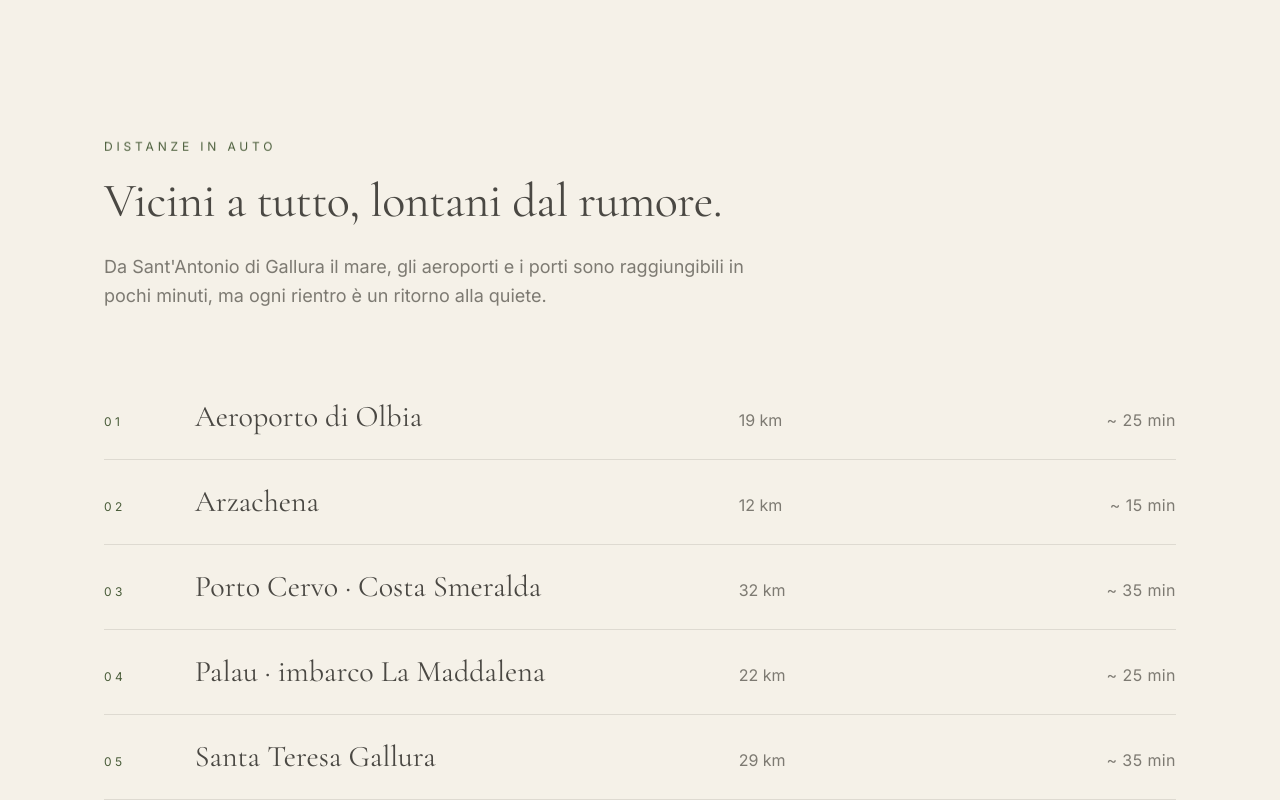
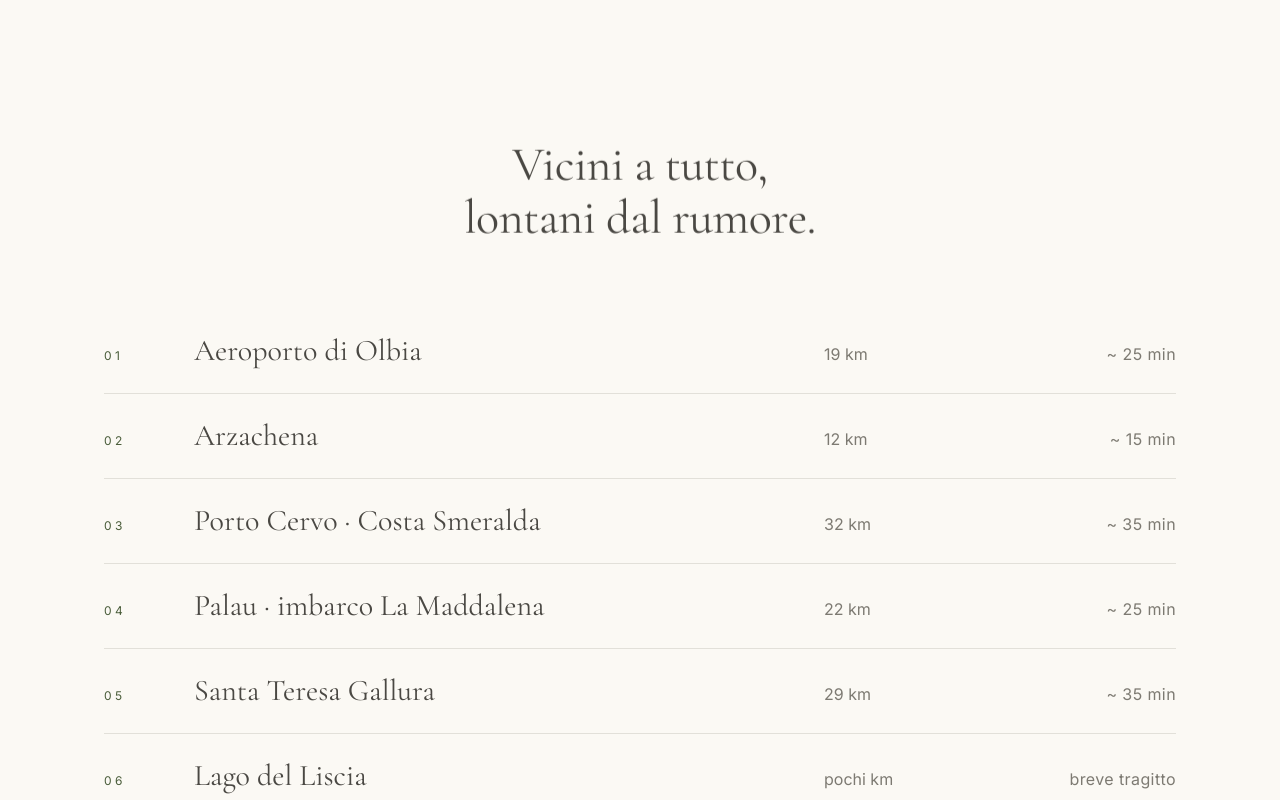
Before and after one commit to khapronyon/igna, a React (Vite) app: page /come-arrivare in a window 1280 px wide. Shown: the part 1200-2000 px from the top of the page. Built offline with nearby package versions, Linux system fonts and the light colour scheme.

Commit message:
ottimizzazione mobile

```diff
--- a/src/components/Amenities.jsx
+++ b/src/components/Amenities.jsx
@@ -18,7 +18,7 @@ export default function Amenities() {
     <section className="bg-calce-100">
       <div className="grid md:grid-cols-2 items-stretch min-h-[500px]">
 
-        <div className="flex flex-col justify-center px-10 sm:px-16 py-24 space-y-6">
+        <div className="flex flex-col justify-center px-10 sm:px-16 py-24 space-y-6 text-center md:text-left">
           <Reveal as="h2" className="font-display text-3xl sm:text-5xl text-granito-dark leading-[1.15]">
             L'essenziale,<br />curato.
           </Reveal>
--- a/src/components/Distances.jsx
+++ b/src/components/Distances.jsx
@@ -1,5 +1,4 @@
 import Reveal from './Reveal.jsx'
-import SectionHeader from './SectionHeader.jsx'
 
 const distances = [
   { place: 'Aeroporto di Olbia', km: '19 km', time: '~ 25 min' },
@@ -12,40 +11,41 @@ const distances = [
 
 export default function Distances() {
   return (
-    <section className="bg-calce-100 py-28 sm:py-36">
+    <section className="bg-calce-50 py-28 sm:py-36">
       <div className="max-w-6xl mx-auto px-6 sm:px-10">
-        <SectionHeader
-          eyebrow="Distanze in auto"
-          title="Vicini a tutto, lontani dal rumore."
-          subtitle="Da Sant'Antonio di Gallura il mare, gli aeroporti e i porti sono raggiungibili in pochi minuti, ma ogni rientro è un ritorno alla quiete."
-        />
+        <Reveal as="h2" className="font-display text-3xl sm:text-5xl text-granito-dark leading-[1.1] text-center mb-16">
+          Vicini a tutto,<br />lontani dal rumore.
+        </Reveal>
 
-        <div className="mt-16">
         <ul>
           {distances.map((d, i) => (
             <Reveal
               as="li"
               key={d.place}
               delay={Math.min((i % 3) + 1, 3)}
-                className="grid grid-cols-12 gap-4 items-baseline border-b border-granito-light/30 py-6"
+              className="grid grid-cols-12 gap-2 items-baseline border-b border-granito-light/30 py-6"
             >
-                <span className="col-span-1 text-xs tracking-[0.28em] uppercase text-macchia">
+              <span className="col-span-1 text-xs tracking-[0.28em] uppercase text-macchia hidden sm:block">
                 {String(i + 1).padStart(2, '0')}
               </span>
-                <span className="col-span-7 sm:col-span-6 font-display text-2xl sm:text-3xl text-granito-dark">
+              <span className="col-span-12 sm:col-span-7 font-display text-xl sm:text-3xl text-granito-dark text-center sm:text-left">
                 {d.place}
               </span>
-                <span className="col-span-2 sm:col-span-2 text-granito text-sm sm:text-base text-right sm:text-left">
+              <span className="hidden sm:block col-span-2 text-granito text-sm sm:text-base">
                 {d.km}
               </span>
-                <span className="col-span-2 sm:col-span-3 text-granito text-sm sm:text-base text-right tracking-wide">
+              <span className="hidden sm:block col-span-2 text-granito text-sm sm:text-base text-right tracking-wide">
                 {d.time}
               </span>
+              <div className="col-span-12 sm:hidden flex justify-center gap-4 text-sm text-granito mt-1">
+                <span>{d.km}</span>
+                <span>·</span>
+                <span>{d.time}</span>
+              </div>
             </Reveal>
           ))}
         </ul>
       </div>
-      </div>
     </section>
   )
 }
--- a/src/components/Footer.jsx
+++ b/src/components/Footer.jsx
@@ -3,12 +3,12 @@ import { Link } from 'react-router-dom'
 export default function Footer() {
   return (
     <footer className="bg-granito-dark text-calce/85">
-      <div className="max-w-7xl mx-auto px-6 sm:px-10 py-20 grid gap-12 md:grid-cols-4">
+      <div className="max-w-7xl mx-auto px-6 sm:px-10 py-20 grid gap-12 md:grid-cols-4 text-center md:text-left">
         <div>
           <img
             src={`${import.meta.env.BASE_URL}images/Igna/logo.png`}
             alt="Igna Country Retreat"
-            className="h-16 w-auto mb-6"
+            className="h-16 w-auto mb-6 mx-auto md:mx-0"
             style={{ filter: 'brightness(0) invert(1)' }}
           />
           <p className="text-sm leading-relaxed text-calce/70 max-w-xs">
@@ -44,7 +44,7 @@ export default function Footer() {
           <p className="text-xs tracking-[0.32em] uppercase text-calce/60 mb-5">
             Contatti
           </p>
-          <div className="flex gap-5 text-xs tracking-[0.28em] uppercase">
+          <div className="flex gap-5 text-xs tracking-[0.28em] uppercase justify-center md:justify-start">
             <a href="#" aria-label="Instagram" className="hover:text-calce transition-colors">Instagram</a>
             <a href="#" aria-label="Facebook" className="hover:text-calce transition-colors">Facebook</a>
           </div>
--- a/src/components/HowToArrive.jsx
+++ b/src/components/HowToArrive.jsx
@@ -20,7 +20,7 @@ export default function HowToArrive() {
     <section className="bg-calce-50">
       <div className="grid md:grid-cols-2 items-stretch min-h-[560px]">
 
-        <div className="flex flex-col justify-center px-10 sm:px-16 py-24 space-y-4">
+        <div className="flex flex-col justify-center px-10 sm:px-16 py-24 space-y-4 text-center md:text-left">
           <Reveal as="h2" className="font-display text-3xl sm:text-5xl text-granito-dark leading-[1.15]">
             Brevi<br />indicazioni.
           </Reveal>
--- a/src/components/IgnaDescription.jsx
+++ b/src/components/IgnaDescription.jsx
@@ -16,7 +16,7 @@ export default function IgnaDescription() {
           />
         </Reveal>
 
-        <div className="flex flex-col justify-center px-10 sm:px-16 py-24 space-y-8 bg-calce-50">
+        <div className="flex flex-col justify-center px-10 sm:px-16 py-24 space-y-8 bg-calce-50 text-center md:text-left">
           <Reveal as="h2" delay={1} className="font-display text-3xl sm:text-5xl text-granito-dark leading-[1.15]">
             Due piani,<br />un respiro lungo.
           </Reveal>
--- a/src/components/Intro.jsx
+++ b/src/components/Intro.jsx
@@ -17,7 +17,7 @@ export default function Intro() {
           />
         </Reveal>
 
-        <div className="flex flex-col justify-center px-10 sm:px-16 py-24 space-y-8 bg-calce-50">
+        <div className="flex flex-col justify-center px-10 sm:px-16 py-24 space-y-8 bg-calce-50 text-center md:text-left">
           <Reveal as="h2" delay={1} className="font-display text-3xl sm:text-5xl text-granito-dark leading-[1.15]">
             Un country retreat<br />nel cuore della Gallura.
           </Reveal>
--- a/src/components/IntroDintorni.jsx
+++ b/src/components/IntroDintorni.jsx
@@ -8,7 +8,7 @@ export default function IntroDintorni() {
     <section className="bg-calce-100">
       <div className="grid md:grid-cols-2 items-stretch min-h-[600px]">
 
-        <div className="flex flex-col justify-center px-10 sm:px-16 py-24 space-y-8 order-2 md:order-1">
+        <div className="flex flex-col justify-center px-10 sm:px-16 py-24 space-y-8 order-2 md:order-1 text-center md:text-left">
           <Reveal as="h2" delay={1} className="font-display text-3xl sm:text-5xl text-granito-dark leading-[1.15]">
             Il silenzio di casa,<br />il mondo a portata di mano.
           </Reveal>
--- a/src/components/PageHero.jsx
+++ b/src/components/PageHero.jsx
@@ -7,7 +7,7 @@ export default function PageHero({ eyebrow, title, subtitle, image }) {
       />
       <div className="absolute inset-0 -z-10 bg-gradient-to-b from-granito-dark/30 via-granito-dark/30 to-granito-dark/70" />
 
-      <div className="relative h-full max-w-7xl mx-auto px-6 sm:px-10 flex flex-col justify-end pb-20 sm:pb-28">
+      <div className="relative h-full max-w-7xl mx-auto px-6 sm:px-10 flex flex-col justify-end pb-20 sm:pb-28 text-center md:text-left">
         {eyebrow && (
           <p className="text-xs tracking-[0.4em] uppercase text-calce/85 mb-5 reveal is-visible">
             {eyebrow}
--- a/src/components/TerritorioIntro.jsx
+++ b/src/components/TerritorioIntro.jsx
@@ -7,7 +7,7 @@ export default function TerritorioIntro() {
     <section className="bg-calce-50">
       <div className="grid md:grid-cols-2 items-stretch min-h-[600px]">
 
-        <div className="flex flex-col justify-center px-10 sm:px-16 py-24 space-y-8">
+        <div className="flex flex-col justify-center px-10 sm:px-16 py-24 space-y-8 text-center md:text-left">
           <Reveal as="h2" className="font-display text-3xl sm:text-5xl text-granito-dark leading-[1.15]">
             Una terra di granito,<br />vento e mare.
           </Reveal>
```
Lines whose indentation alone changed are shown as unchanged.
